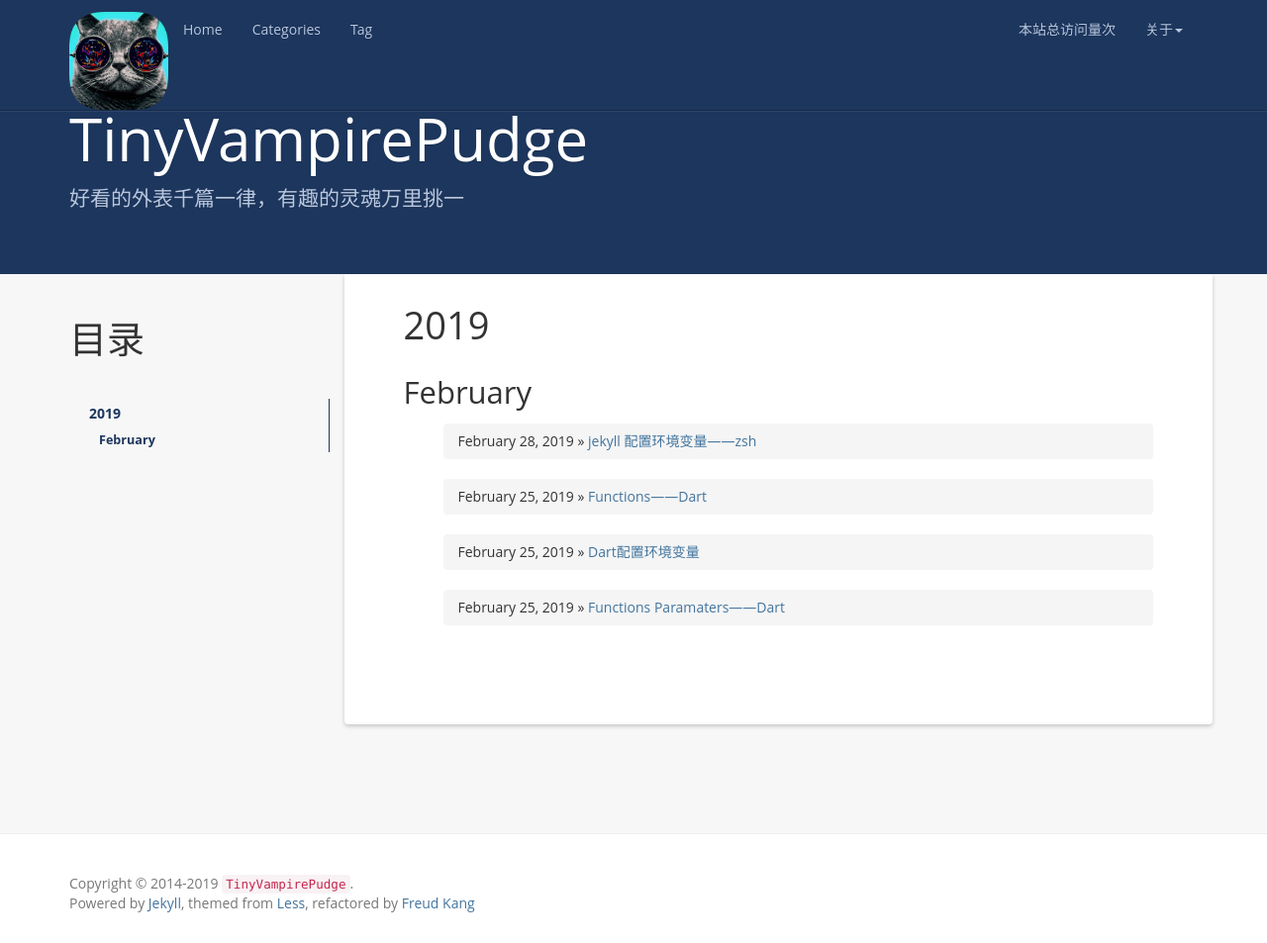
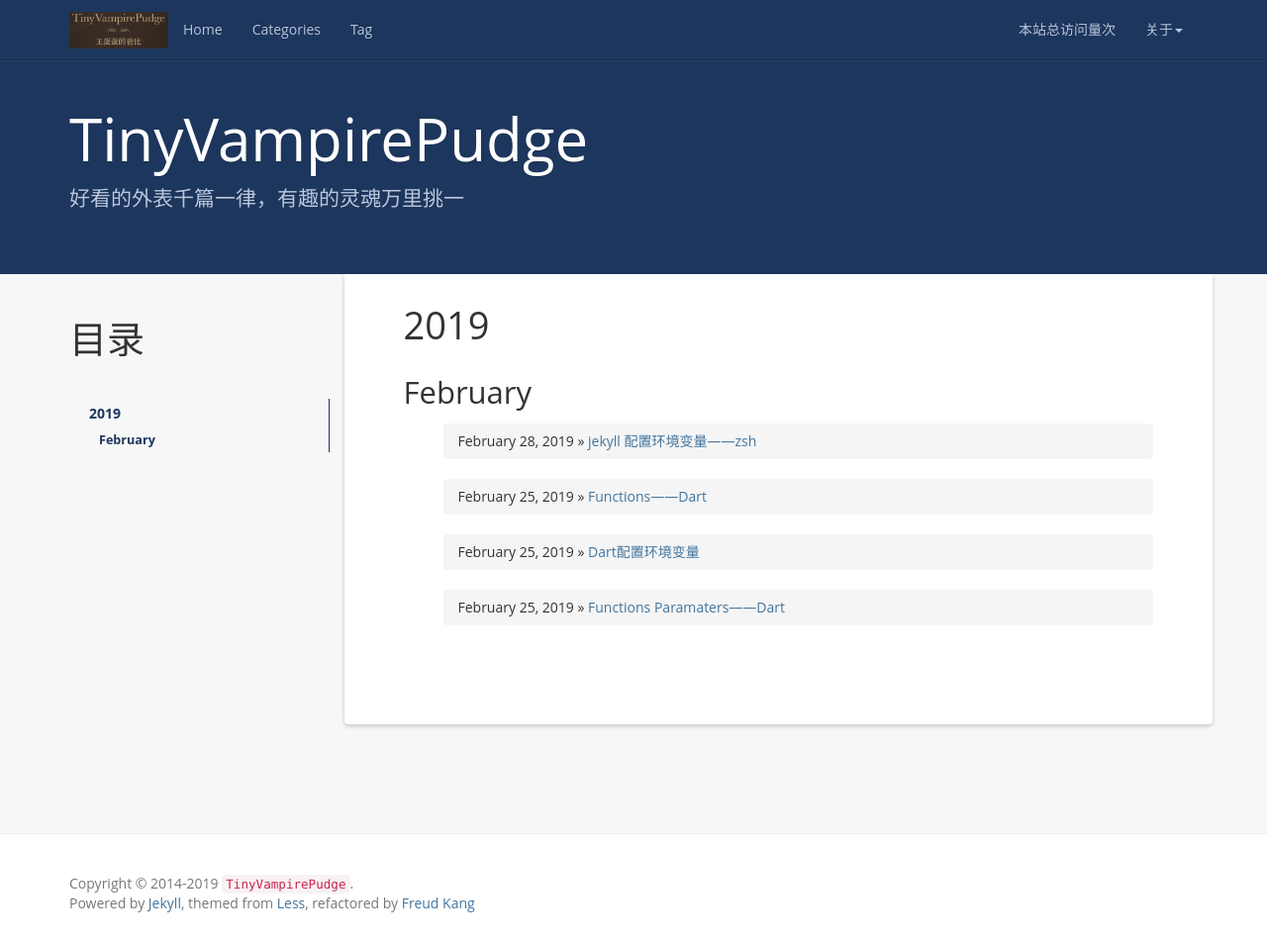
Before and after one commit to tinyvampirepudge/tinyvampirepudge.github.io, a Jekyll site: the page built from index.html, in a window 1280 px wide and 953 px high. Shown: the whole window at 99% size. Built offline with Jekyll 4.4.1, drawn with Linux system fonts in a browser that asks for light colours; nearby versions of some CDN libraries; the list of posts is cut into pages by our own code; comment, search, counter and statistics services are not loaded.

Commit message:
修改nav-logo

```diff
--- a/_includes/header.html
+++ b/_includes/header.html
@@ -7,7 +7,7 @@
         <span class="icon-bar"></span>
       </button>
       <a href="/" class="navbar-brand">
-        <img src="{{ '/styles/images/logo.png' | prepend: site.baseurl }}">
+        <img src="{{ '/styles/images/nav-logo.png' | prepend: site.baseurl }}">
       </a>
     </div>
     <nav class="collapse navbar-collapse bs-navbar-collapse" role="navigation">
```
